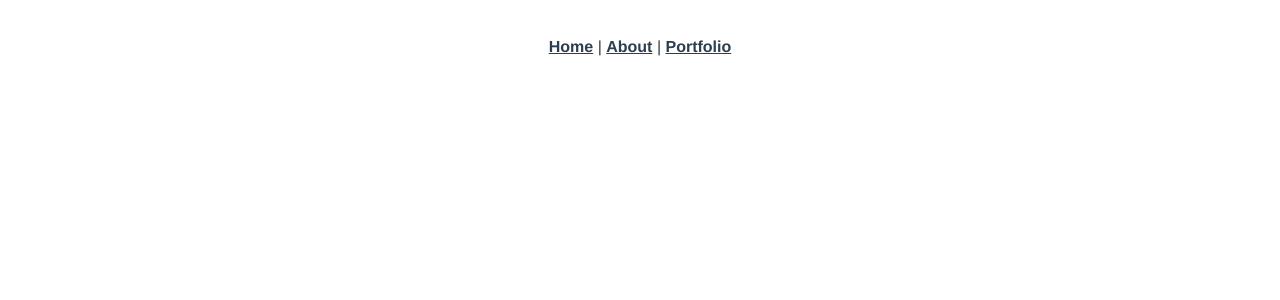
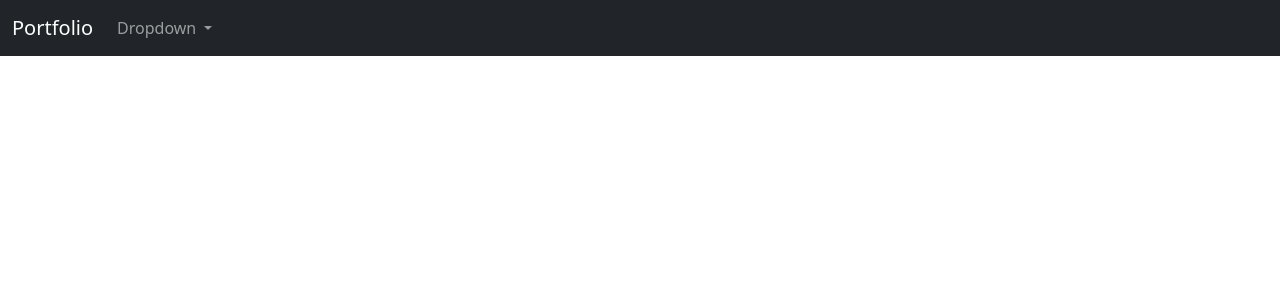
Before and after one commit to MaestreDniel/Portfolio-Daniel-Maestre, a Vue app in the folder client/: page /proyectos/1 in a window 1280 px wide. Shown: the top 300 px of the page. Built offline with nearby package versions, Linux system fonts and the light colour scheme.

Commit message:
Configuración Bootstrap y SCSS

```diff
--- a/client/package.json
+++ b/client/package.json
@@ -8,10 +8,16 @@
     "lint": "vue-cli-service lint"
   },
   "dependencies": {
+    "bootstrap": "^5.1.3",
     "core-js": "^3.8.3",
+    "sass": "^1.53.0",
+    "sass-loader": "^13.0.2",
     "vue": "^3.2.13",
     "vue-axios": "^3.4.1",
     "vue-router": "^4.0.3"
+  },
+  "overrides": {
+    "autoprefixer": "10.4.5"
   },
   "devDependencies": {
     "@babel/core": "^7.12.16",
--- a/client/src/App.vue
+++ b/client/src/App.vue
@@ -1,31 +1,15 @@
 <template>
-  <nav>
-    <router-link to="/">Home</router-link> |
-    <router-link to="/about">About</router-link> |
-    <router-link to="/portfolio">Portfolio</router-link>
-  </nav>
-  <router-view/>
+  <PortfolioLayout />
 </template>
 
+<script>
+import PortfolioLayout from "@/layouts/PortfolioLayout.vue";
+export default {
+  components: {
+    PortfolioLayout
+  }
+}
+</script>
+
 <style>
-#app {
-  font-family: Avenir, Helvetica, Arial, sans-serif;
-  -webkit-font-smoothing: antialiased;
-  -moz-osx-font-smoothing: grayscale;
-  text-align: center;
-  color: #2c3e50;
-}
-
-nav {
-  padding: 30px;
-}
-
-nav a {
-  font-weight: bold;
-  color: #2c3e50;
-}
-
-nav a.router-link-exact-active {
-  color: #42b983;
-}
 </style>
--- /dev/null
+++ b/client/src/assets/scss/app.scss
@@ -0,0 +1,9 @@
+// Override de variables
+
+$primary: #08d9d6;
+
+// Importar Bootstrap custom
+
+@import "./node_modules/bootstrap/scss/bootstrap";
+
+// Código scss custom
--- /dev/null
+++ b/client/src/components/NavBar.vue
@@ -0,0 +1,30 @@
+<template>
+  <nav class="navbar navbar-expand-lg navbar-dark bg-dark">
+    <div class="container-fluid">
+      <a class="navbar-brand" href="#">Portfolio</a>
+      <button class="navbar-toggler" type="button" data-bs-toggle="collapse" data-bs-target="#navbarNavDarkDropdown" aria-controls="navbarNavDarkDropdown" aria-expanded="false" aria-label="Toggle navigation">
+        <span class="navbar-toggler-icon"></span>
+      </button>
+      <div class="collapse navbar-collapse" id="navbarNavDarkDropdown">
+        <ul class="navbar-nav">
+          <li class="nav-item dropdown">
+            <a class="nav-link dropdown-toggle" href="#" id="navbarDarkDropdownMenuLink" role="button" data-bs-toggle="dropdown" aria-expanded="false">
+              Dropdown
+            </a>
+            <ul class="dropdown-menu dropdown-menu-dark" aria-labelledby="navbarDarkDropdownMenuLink">
+              <li><router-link to="/" class="dropdown-item">Inicio</router-link></li>
+              <li><a class="dropdown-item" href="#">Another action</a></li>
+              <li><a class="dropdown-item" href="#">Something else here</a></li>
+            </ul>
+          </li>
+        </ul>
+      </div>
+    </div>
+  </nav>
+</template>
+
+<script>
+export default {
+  name: "NavBar",
+};
+</script>
--- /dev/null
+++ b/client/src/layouts/PortfolioLayout.vue
@@ -0,0 +1,15 @@
+<template>
+  <NavBar />
+  <RouterView />
+</template>
+
+<script>
+import NavBar from "@/components/NavBar.vue";
+
+export default {
+  name: "PortfolioLayout",
+  components: {
+    NavBar,
+  },
+};
+</script>
--- a/client/src/main.js
+++ b/client/src/main.js
@@ -1,5 +1,8 @@
 import { createApp } from 'vue'
 import App from './App.vue'
 import router from './router'
+// import 'bootstrap/dist/css/bootstrap.min.css'
+import 'bootstrap/dist/js/bootstrap.min.js'
+import '@/assets/scss/app.scss'
 
 createApp(App).use(router).mount('#app')
--- a/client/src/router/index.js
+++ b/client/src/router/index.js
@@ -1,24 +1,13 @@
 import { createRouter, createWebHistory } from 'vue-router'
-import HomeView from '../views/HomeView.vue'
-import AboutView from '../views/AboutView.vue'
-import PortfolioView from '../views/PortfolioView.vue'
+// import HomeView from '../views/HomeView.vue'
+import IndexView from '../views/IndexView.vue'
 import ProjectView from '../views/ProjectView.vue'
 
 const routes = [
   {
     path: '/',
-    name: 'home',
-    component: HomeView
-  },
-  {
-    path: '/about',
-    name: 'about',
-    component: AboutView
-  },
-  {
-    path: '/portfolio',
-    name: 'portfolio',
-    component: PortfolioView
+    name: 'index',
+    component: IndexView
   },
   {
     path: '/proyectos/:slug',
--- a/client/src/views/AboutView.vue
+++ /dev/null
@@ -1,5 +0,0 @@
-<template>
-  <div class="about">
-    <h1>This is an about page</h1>
-  </div>
-</template>
--- /dev/null
+++ b/client/src/views/IndexView.vue
@@ -0,0 +1,54 @@
+<template>
+  <div class="text-center">
+    <h2 class="">
+      Estamos en portfolio, prueba
+    </h2>
+    <button type="button" class="btn btn-primary">Primary</button>
+    <div v-for="project in projects" :key="project.id" class="">
+      <!-- <router-link
+        :to="{
+          name: 'ProjectView',
+          params: {
+            id: project.id,
+            title: project.title,
+            thumbnail: project.thumbnail,
+            slug: project.slug,
+            content: project.content,
+          },
+        }"
+      >
+        <p>{{ project.title }}</p>
+      </router-link> -->
+
+      <div>{{ project.id }}</div>
+      <div>{{ project.title }}</div>
+      <img :src="pathimages + project.thumbnail" />
+      <div>{{ project.content }}</div>
+    </div>
+  </div>
+</template>
+
+<script>
+import { getAPI } from "../axios-api";
+
+export default {
+  name: "IndexView",
+  data() {
+    return {
+      projects: [],
+      pathimages: 'https://danielmaestre.es'
+    };
+  },
+  created() {
+    getAPI
+      .get("/proyectos/")
+      .then((response) => {
+        this.projects = response.data;
+        // console.log(this.projects);
+      })
+      .catch((err) => {
+        console.log(err);
+      });
+  },
+};
+</script>
--- a/client/src/views/PortfolioView.vue
+++ /dev/null
@@ -1,64 +0,0 @@
-<template>
-  <div class="relative bg-gray-50 pt-16 pb-20 px-4 sm:px-6 lg:pt-24 lg:pb-28 lg:px-8">
-    <div class="relative max-w-7xl mx-auto">
-      <div class="text-center">
-        <h2 class="text-3xl tracking-tight font-extrabold text-gray-900 sm:text-4xl">
-          Estamos en portfolio, prueba
-        </h2>
-      </div>
-      <div class="mt-12 max-w-lg mx-auto grid gap-5 lg:grid-cols-3 lg:max-w-none">
-        <div
-          v-for="project in projects"
-          :key="project.id"
-          class="flex flex-col rounded-lg shadow-lg overflow-hidden"
-        >
-          <!-- <router-link
-            :to="{
-              name: 'ProjectView',
-              params: {
-                id: project.id,
-                title: project.title,
-                thumbnail: project.thumbnail,
-                slug: project.slug,
-                content: project.content,
-              },
-            }"
-          >
-            <p>{{ project.title }}</p>
-          </router-link> -->
-
-          <div>{{ project.id }}</div>
-          <div>{{ project.title }}</div>
-          <img :src="pathimages + project.thumbnail" />
-          <div>{{ project.content }}</div>
-        </div>
-      </div>
-    </div>
-  </div>
-</template>
-
-<script>
-import { getAPI } from "../axios-api";
-
-export default {
-  name: "PortfolioView",
-  data() {
-    return {
-      projects: [],
-      pathimages: 'https://danielmaestre.es'
-    };
-  },
-  created() {
-    getAPI
-      .get("/proyectos/")
-      .then((response) => {
-        console.log("Post API has recieved data");
-        this.projects = response.data;
-        console.log(this.projects);
-      })
-      .catch((err) => {
-        console.log(err);
-      });
-  },
-};
-</script>
--- a/client/src/views/ProjectView.vue
+++ b/client/src/views/ProjectView.vue
@@ -1,17 +1,8 @@
 <template>
-  <div class="relative py-16 overflow-hidden">
-    <div class="relative px-4 sm:px-6 lg:px-8">
-      <div class="text-lg max-w-prose mx-auto">
-        <h1>
-          <span
-            class="mt-2 block text-3xl text-center leading-8 font-extrabold tracking-tight text-gray-900 sm:text-4xl"
-            >{{ $route.params.title }}</span
-          >
-        </h1>
-      </div>
-      <div class="mt-6 prose prose-indigo prose-lg text-gray-500 mx-auto">
-        {{ $route.params.content }}
-      </div>
-    </div>
+  <div class="">
+    <h1>
+      <span class="">{{ $route.params.title }}</span>
+    </h1>
+    <div class="">{{ $route.params.content }}</div>
   </div>
 </template>
--- a/client/vue.config.js
+++ b/client/vue.config.js
@@ -1,20 +1,13 @@
 const { defineConfig } = require('@vue/cli-service')
 module.exports = defineConfig({
   transpileDependencies: true,
-  publicPath: './'
+  publicPath: './',
+  chainWebpack: config => {
+    config
+      .plugin('html')
+      .tap(args => {
+        args[0].title = "Daniel Maestre";
+        return args;
+      })
+  }
 })
-
-/* const path = require('path');
-
-module.exports = {
-    publicPath: './', // Should be STATIC_URL + path/to/build
-    outputDir: path.resolve(__dirname, '../static/src/vue/dist/'), // Output to a directory in STATICFILES_DIRS
-    filenameHashing: false, // Django will hash file names, not webpack
-    runtimeCompiler: true, // See: https://vuejs.org/v2/guide/installation.html#Runtime-Compiler-vs-Runtime-only
-    devServer: {
-      devMiddleware: {
-        // see https://github.com/webpack/webpack-dev-server/issues/2958
-        writeToDisk: true,
-      }
-    },
-}; */
```
Also changed, not shown: 1 other file (tests, documents, lock files or other folders).
